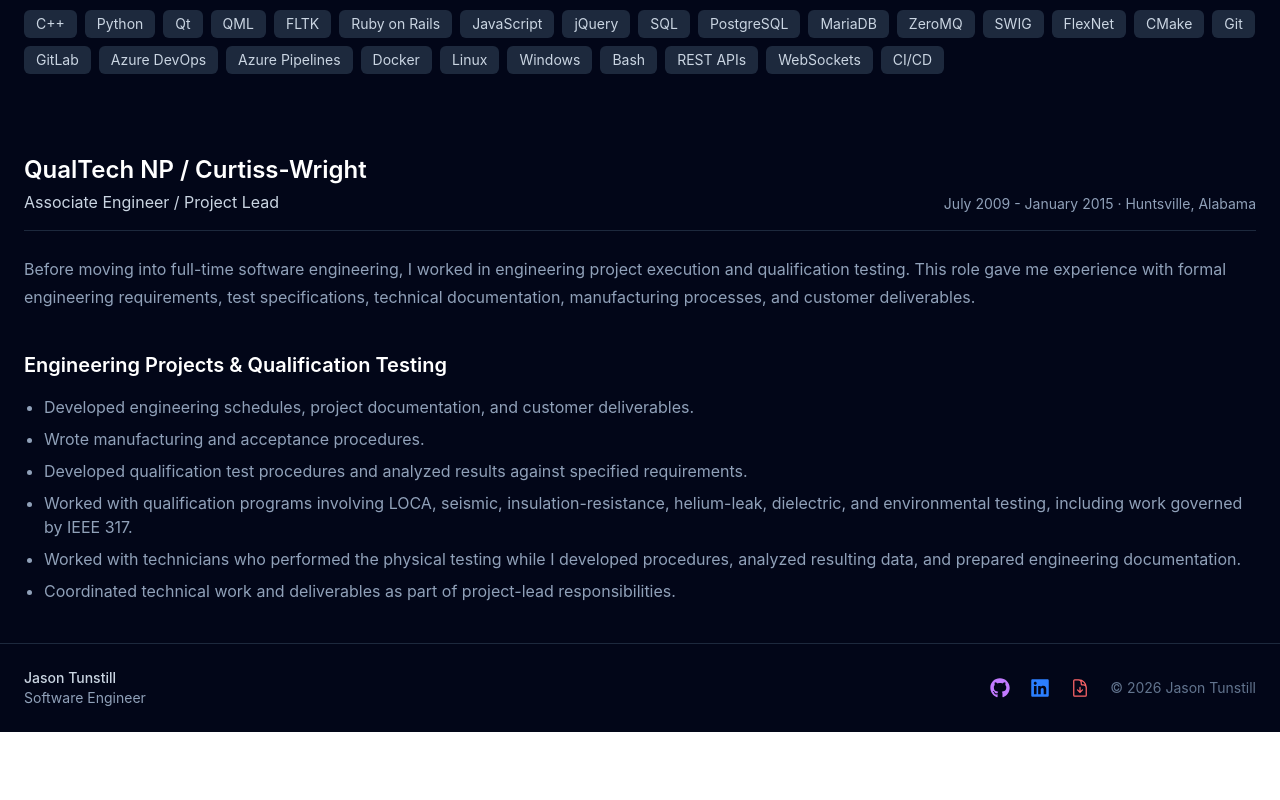
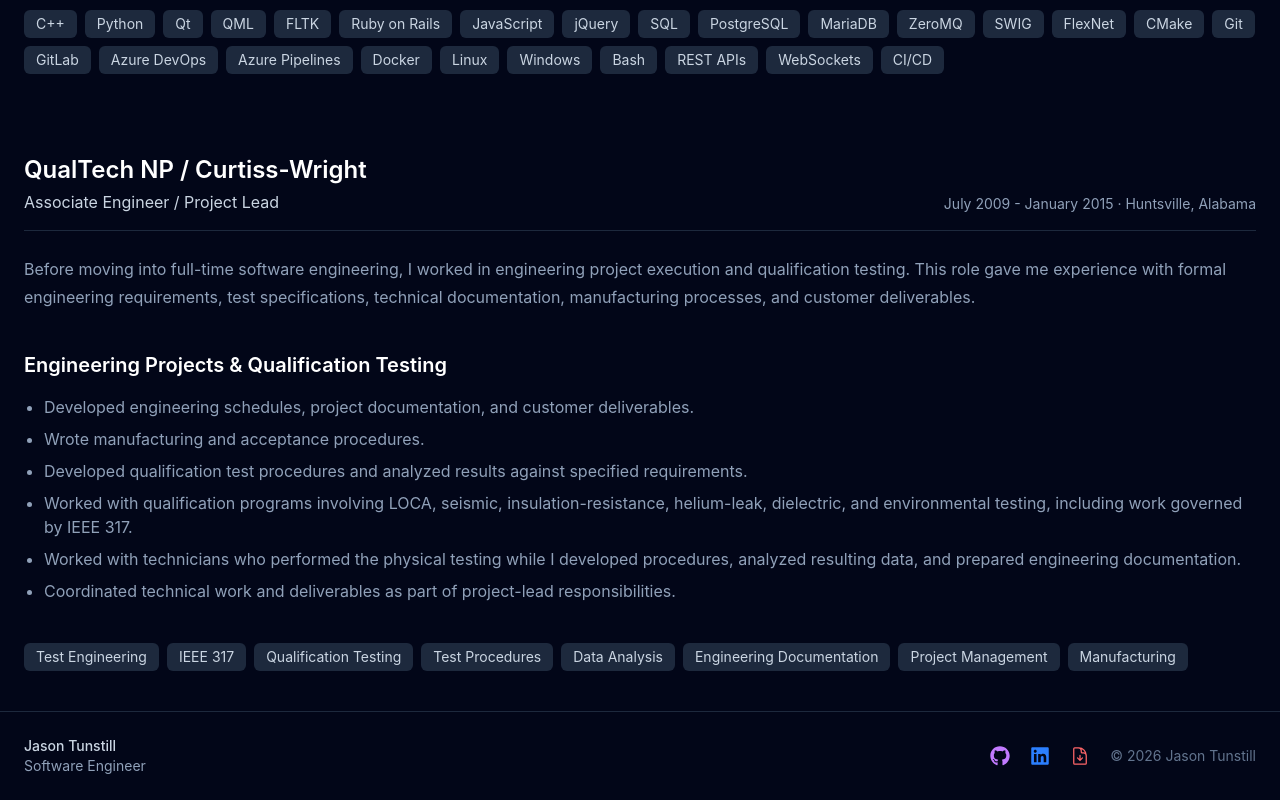
Before and after one commit to ironhead3829/bio, a React (Vite) app: page /biography/experience in a window 1280 px wide. Shown: the part 7567-8367 px from the top of the page. Before the commit the page ends 8299 px from the top, so only its background shows below. Built offline with nearby package versions, Linux system fonts and the light colour scheme.

Commit message:
added badges to CW experieince.

```diff
--- a/src/pages/Experience.tsx
+++ b/src/pages/Experience.tsx
@@ -1031,6 +1031,17 @@
                 </li>
               </BulletList>
             </div>
+
+            <div className="flex flex-wrap gap-2">
+              <Badge>Test Engineering</Badge>
+              <Badge>IEEE 317</Badge>
+              <Badge>Qualification Testing</Badge>
+              <Badge>Test Procedures</Badge>
+              <Badge>Data Analysis</Badge>
+              <Badge>Engineering Documentation</Badge>
+              <Badge>Project Management</Badge>
+              <Badge>Manufacturing</Badge>
+            </div>
           </div>
         </section>
       </div>
```
